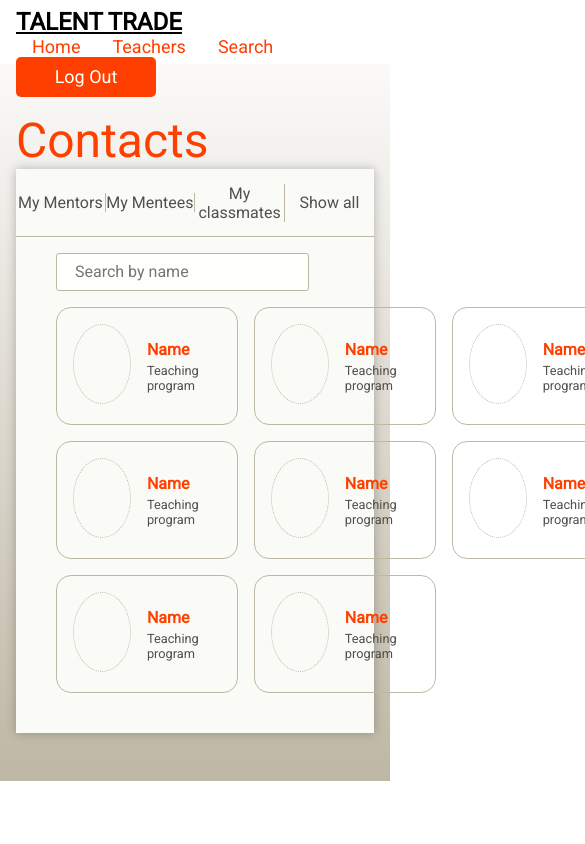
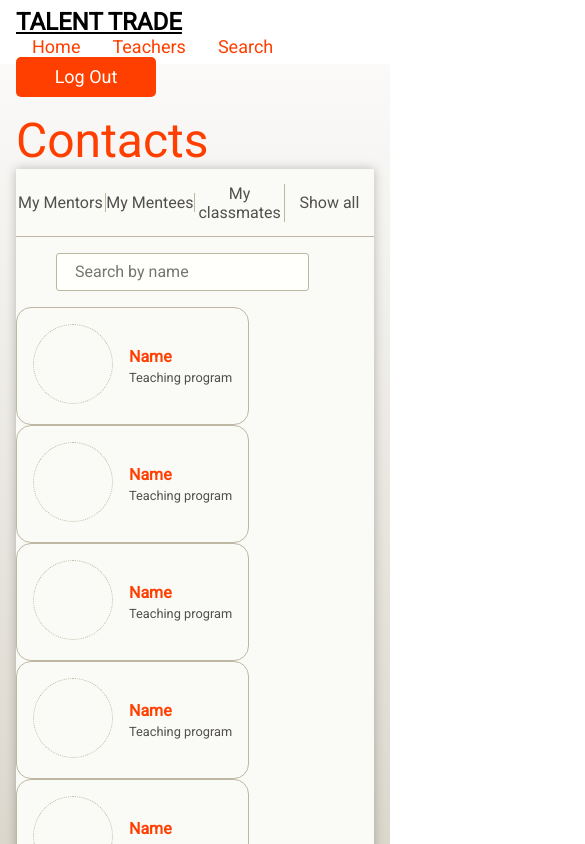
Before and after one commit to chingu-voyages/v8-geckos-team-05, a React (Create React App) app in the folder skill-trade-client/: page /contacts in a window 390 px wide. Shown: the top 844 px of the page, 585 px wide, since content can reach past the window. Built offline with nearby package versions, Linux system fonts and the light colour scheme.

Commit message:
addind responsiveness for mobile

```diff
--- a/skill-trade-client/src/index.css
+++ b/skill-trade-client/src/index.css
@@ -230,6 +230,11 @@
     grid-template-columns: repeat(4, 1fr);
     grid-gap: 1rem; }
 
+@media only screen and (max-width: 768px) {
+  .contentBox--contacts__resultsGrid {
+    margin: 0;
+    display: block; } }
+
 .mainContainerCard {
   display: inline-flex;
   justify-content: start;
--- a/skill-trade-client/src/sass/components/_contactsMain.scss
+++ b/skill-trade-client/src/sass/components/_contactsMain.scss
@@ -61,3 +61,12 @@
     grid-gap: 1rem;
   }
 }
+
+@media only screen and (max-width: 768px) {
+  .contentBox--contacts {
+    &__resultsGrid {
+      margin: 0;
+      display: block;
+    }
+  }
+}
```
